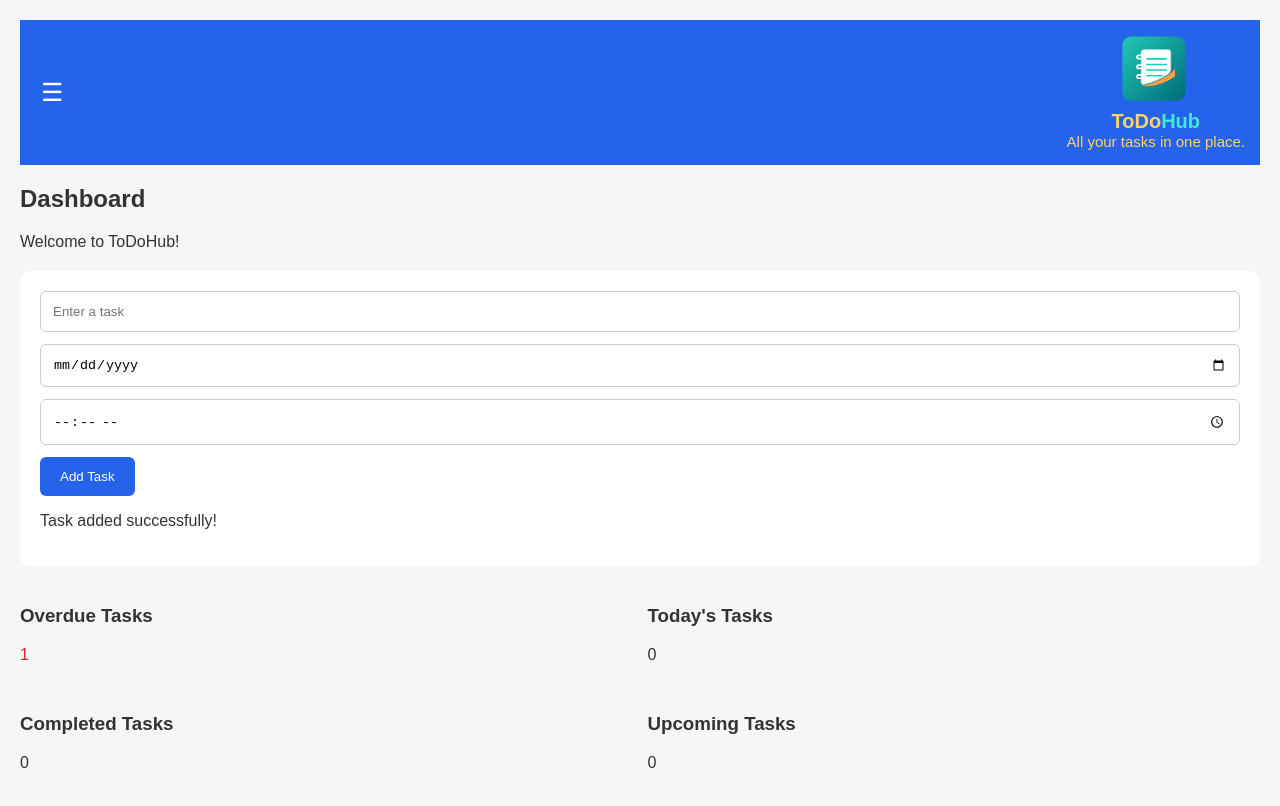
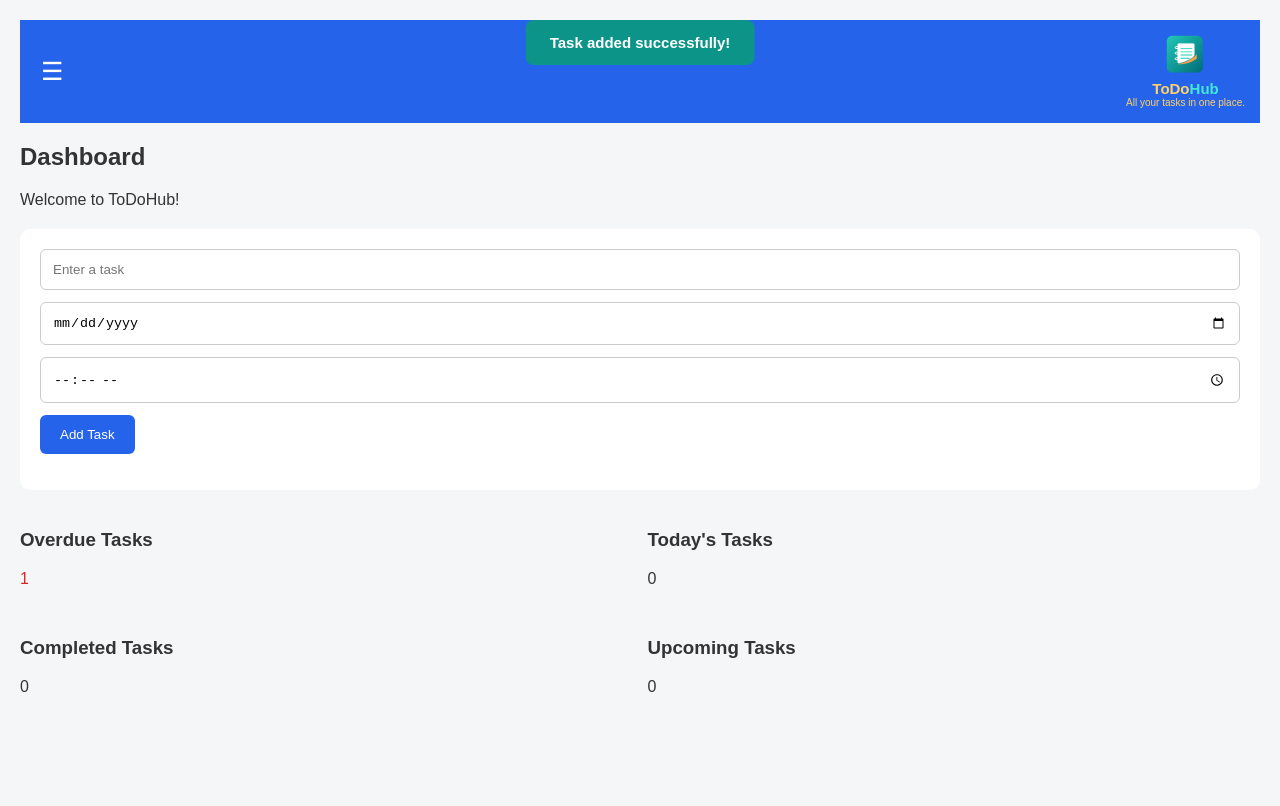
Before and after one commit to Andersonn2010/todohub, a plain HTML site: page html/lesson-26-todo-app.html in a window 1280 px wide. Both pictures are taken after typing "Sample", "2020-01-15", "10:30" into the empty fields and a click on the button "Add Task". Drawn offline with Linux system fonts and the light colour scheme.

Commit message:
Update lesson-26-todo-app.html

```diff
--- a/html/lesson-26-todo-app.html
+++ b/html/lesson-26-todo-app.html
@@ -295,13 +295,13 @@ body.dark-theme .completedTask {
 }
 
 .app-logo img {
-    width: 70px;
+    width: 40px;
     height: auto;
     display: block;
 }
 
 .brand-text h1 {
-    font-size: 20px;
+    font-size: 15px;
     color: #FFD166;
     margin: 0;
 }
@@ -311,7 +311,7 @@ body.dark-theme .completedTask {
 }
 
 .brand-text p {
-    font-size: 15px;
+    font-size: 10px;
     font-weight: 500;
     color: #FFD166;
     margin: 0;
@@ -1372,7 +1372,7 @@ addTaskButton.addEventListener("click", function() {
     taskDate.value = "";
     taskTime.value = "";
 
-    message.textContent = "Task added successfully!";
+    showAppMessage("Task added successfully!");
 
 });
 
```
